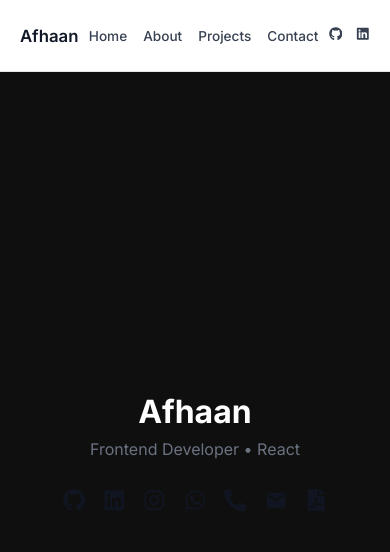
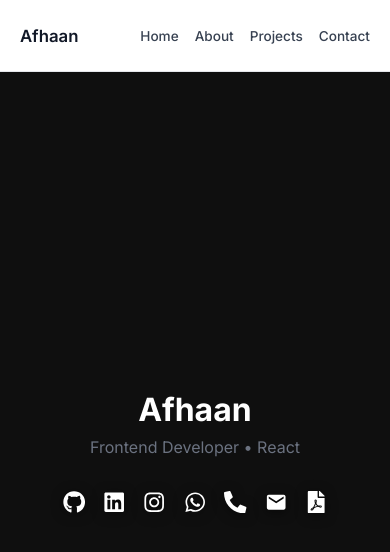
Before and after one commit to afhaan247/afhaan-portfolio, a React (Vite) app: page / in a window 390 px wide. Shown: the top 552 px of the page. Built offline with nearby package versions, Linux system fonts and the light colour scheme.

Commit message:
Clean navbar and improve hero icon visibility

```diff
--- a/src/components/Navbar.jsx
+++ b/src/components/Navbar.jsx
@@ -1,5 +1,5 @@
 import { NavLink } from "react-router-dom";
-import { FaGithub, FaLinkedin } from "react-icons/fa";
+
 
 function Navbar() {
   return (
@@ -13,14 +13,7 @@ function Navbar() {
         <NavLink to="/contact" style={styles.link}>Contact</NavLink>
       </div>
 
-      <div style={styles.icons}>
-        <a href="https://github.com/yourusername" target="_blank" rel="noreferrer">
-          <FaGithub />
-        </a>
-        <a href="https://linkedin.com/in/yourusername" target="_blank" rel="noreferrer">
-          <FaLinkedin />
-        </a>
-      </div>
+
     </nav>
   );
 }
--- a/src/index.css
+++ b/src/index.css
@@ -24,23 +24,43 @@ p {
 }
 
 /* ---------- ICON ROW ---------- */
+/* ---------- ICON ROW (HERO) ---------- */
+/* ---------- ICON ROW (HERO SECTION) ---------- */
 
 .icon-row {
   display: flex;
   justify-content: center;
-  gap: 22px;
-  margin-top: 26px;
-  font-size: 1.6rem;
+  gap: 24px;
+  margin-top: 30px;
+  font-size: 1.7rem;
 }
 
 .icon-row a {
-  color: #111827;
-  opacity: 0.75;
+  color: #ffffff;                 /* PURE WHITE */
+  opacity: 1;                     /* FULL VISIBILITY */
+  transition: all 0.25s ease;
+  filter: drop-shadow(0 2px 6px rgba(0, 0, 0, 0.6));
 }
 
 .icon-row a:hover {
-  color: #2563eb;
-  opacity: 1;
+  color: #60a5fa;                 /* Soft professional blue */
+  transform: translateY(-3px);
+}
+
+/* ---------- MOBILE ICON VISIBILITY ---------- */
+@media (max-width: 640px) {
+  .icon-row {
+    font-size: 2rem;              /* Bigger on mobile */
+    gap: 22px;
+  }
+}
+
+/* ---------- MOBILE ICON FIX ---------- */
+@media (max-width: 640px) {
+  .icon-row {
+    font-size: 1.8rem;      /* Bigger on mobile */
+    gap: 20px;
+  }
 }
 
 /* ---------- BUTTONS ---------- */
```
